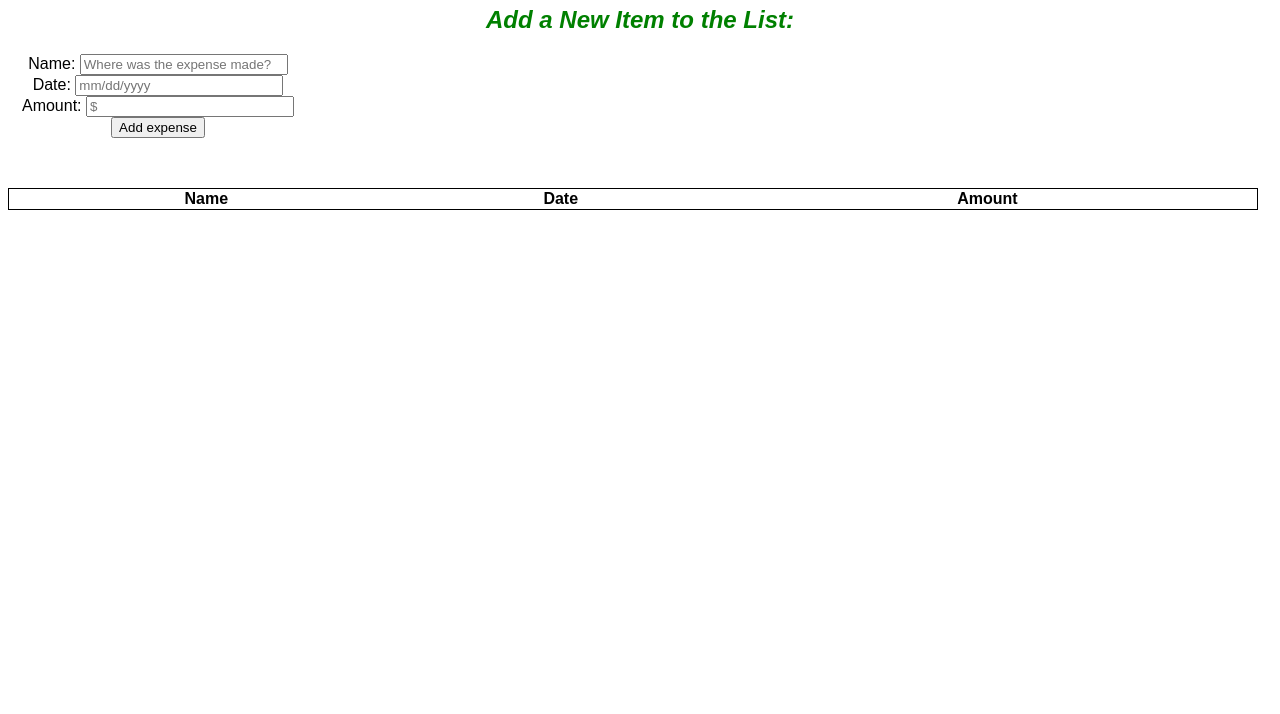
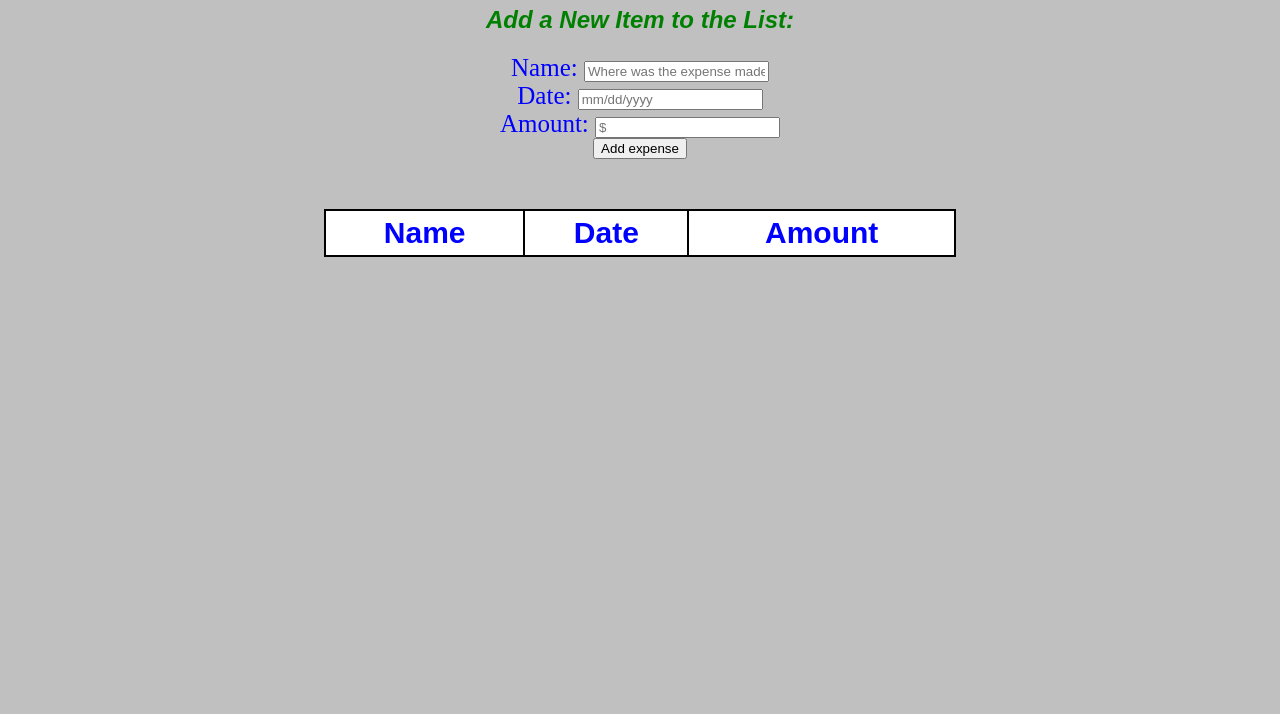
Before and after one commit to Branley22/expensetracker, a plain HTML site: page index.html in a window 1280 px wide. Shown: the part 86-800 px from the top of the page. Drawn offline with Linux system fonts and the light colour scheme.

Commit message:
js code commit

```diff
--- a/index.html
+++ b/index.html
@@ -8,36 +8,20 @@
     <body>
         <h1>The Expense Tracker</h1>
         <h2>Add a New Item to the List:</h2>
-<section class="container">
-<form id="my-form">
-<div class="msg"></div>
-<div>
-    <label for="name">Name:</label>
-    <input type="text" id="name" placeholder="Where was the expense made?">
-</div>
-<div>
-    <label for="date">Date:</label>
-    <input type="text" id="datepicker" placeholder="mm/dd/yyyy">
-</div>
-<div>
-    <label for="amount">Amount:</label>
-    <input type="text" id="amount" placeholder="$">
-</div>
-<input class="button" type="submit" value="Add expense" onclick="doMath();"/>
-<table>
+<div id="container">
+    <div id="nameDiv" class="input">Name: <input id="name" type="text" placeholder="Where was the expense made?"></div>
+    <div class="input">Date: <input id="date" type="text" placeholder="mm/dd/yyyy"></div>
+    <div class="input">Amount: <input id="amount" type="text" placeholder="$"></div>
+
+    <button id="entry">Add expense</button>
+    </div>
+<table id="display">
     <tr>
         <th>Name</th>
         <th>Date</th>
         <th>Amount</th>
     </tr>
 </table>
-</form>
-<ul id="expenses"></ul>
-
-<ul>
-
-</ul>
-</section>
 <script src="tracker.js"></script>
     </body>
 </html>
--- a/style.css
+++ b/style.css
@@ -1,3 +1,9 @@
+html {
+   background-color: silver;
+   text-align: center;
+}
+
+
 h1 {
     font-family: Impact, Haettenschweiler, 'Arial Narrow Bold', sans-serif;
     text-align: center;
@@ -10,27 +16,34 @@ h2 {
     text-align: center;
 }
 
-
-form {
-    font-family: sans-serif;
-    height: 20px;
-    width: 1250px;
-    text-align: center;
-    max-width: 300px;
+.input {
+    font-size: 25px;
+    color: blue;
 }
 
-input[type="text"] {
-    width: 200px;
+
+table {
+    border-collapse: collapse;
+    width: 50%;
+    margin: 50px auto;
+    background-color: white;
 }
 
-text {
-    margin-top: 200px;
+table, th, td {
+    border: 2px solid black;
+    padding: 5px;
 }
 
-table {
-    width: 1250px;
-    margin-top: 50px;
-    padding: 10px;
-    border: 1px solid black;
-    border-collapse: collapse;
+th {
+    font-size: 30px;
+    font-weight: 700;
+    font-family: Arial;
+    color: blue;
 }
+
+td {
+    font-size: 25px;
+    color: blue;
+    font-weight: 400;
+    font-family: 'Times New Roman', Times, serif;
+}
--- a/tracker.js
+++ b/tracker.js
@@ -1,8 +1,29 @@
-function doMath() {
-    var name = document.querySelector("name").value;
-    var datepicker = document.querySelector("datepicker").value;
-    var amount = document.querySelector("amount").value;
+ var entry = document.getElementById("entry");
+ entry.addEventListener("click", displayDetails);
 
-    let sum = parseInt(name) + parseInt(datepicker) + parseInt(amount);
-    document.write(sum);
-}
+    var row = 1;
+
+    function displayDetails() {
+        var name = document.getElementById("name").value;
+        var date = document.getElementById("date").value;
+        var amount = document.getElementById("amount").value;
+
+        if(!name || !date || !amount) {
+            alert("Fill all boxes");
+            return;
+        }
+        var display = document.getElementById("display");
+
+        var newRow = display.insertRow(row);
+
+        var cell1 = newRow.insertCell(0);
+        var cell2 = newRow.insertCell(1);
+        var cell3 = newRow.insertCell(2);
+
+        cell1.innerHTML = name;
+        cell2.innerHTML = date;
+        cell3.innerHTML = amount;
+
+        row++;
+
+    }
```
